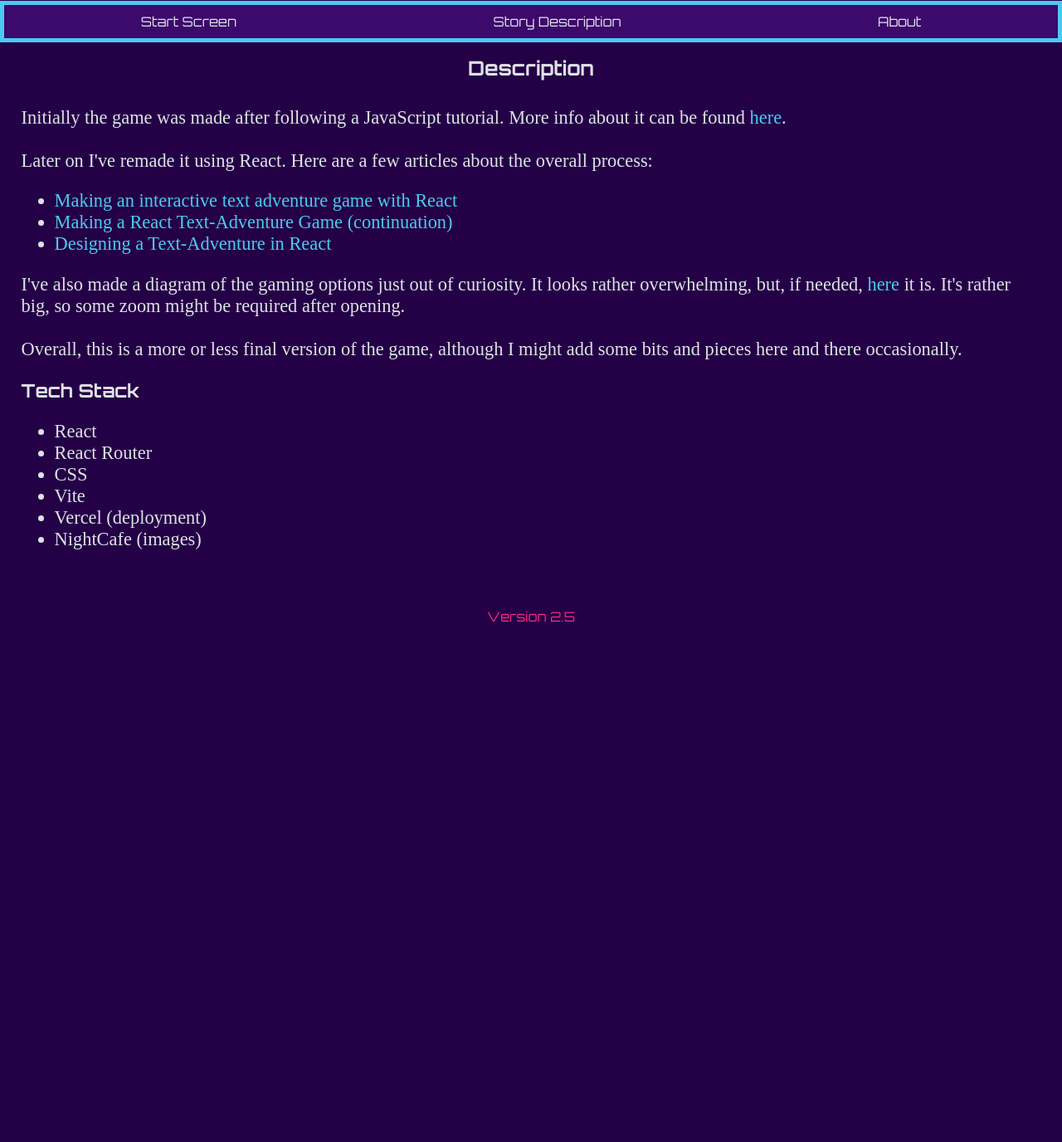
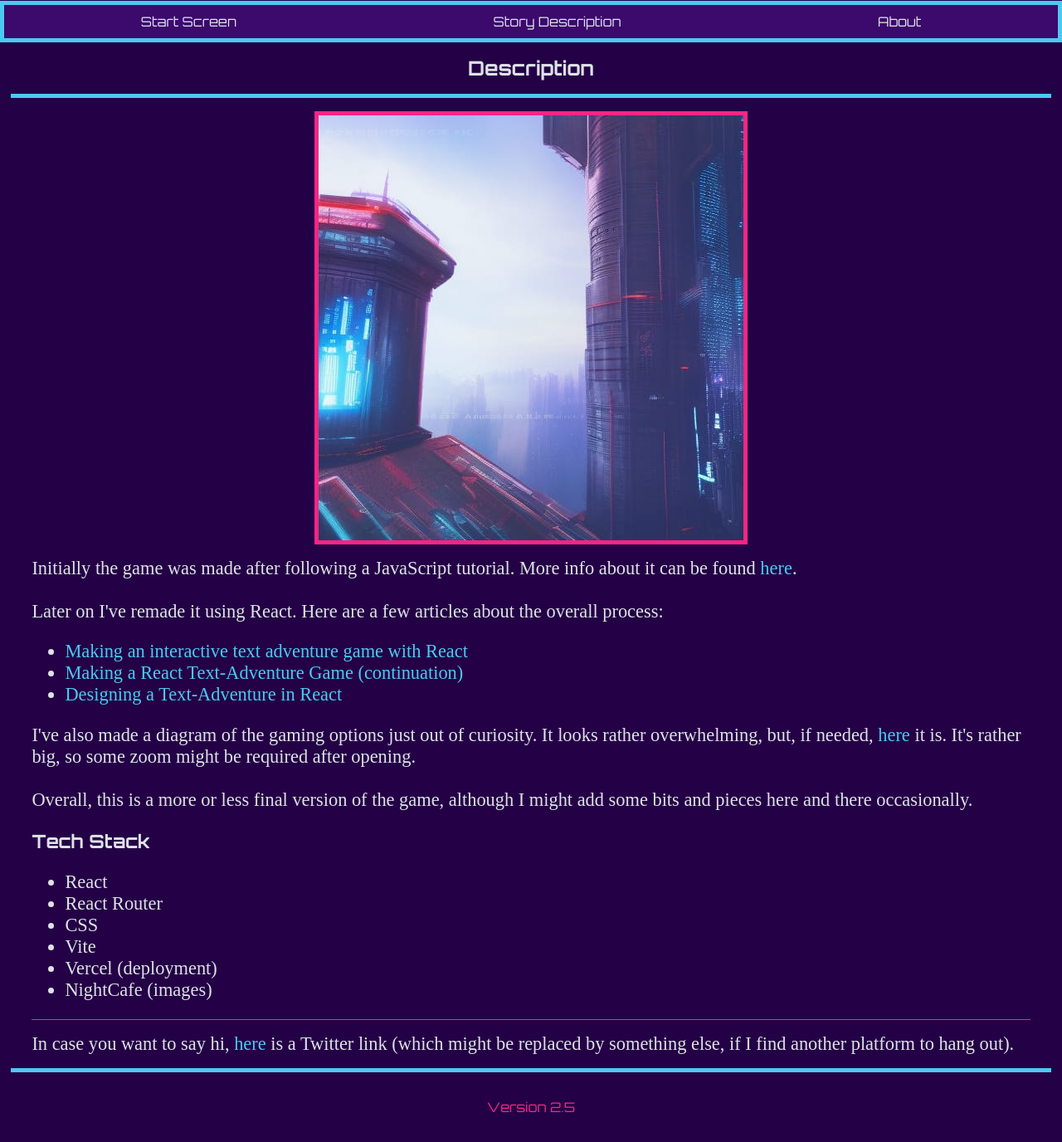
Before and after one commit to Dimterion/PoTW, a React (Vite) app: page /description in a window 1280 px wide. Shown: the whole page at 83% size. Before the commit the page ends 800 px from the top, so only its background shows below. Built offline with nearby package versions, Linux system fonts and the light colour scheme; a web font is replaced by a local one.

Commit message:
adjust description screen

```diff
--- a/src/pages/AboutScreen/AboutScreen.jsx
+++ b/src/pages/AboutScreen/AboutScreen.jsx
@@ -9,6 +9,9 @@ function AboutScreen() {
       <h2>Interactive Text-Adventure Game</h2>
       <h3>Extended Cut</h3>
       <div className="aboutScreen-linksContainer">
+        <Link className="aboutScreen-link" to="/">
+          {">"} Start Screen
+        </Link>
         <Link className="aboutScreen-link" to="/description">
           {">"} Description
         </Link>
@@ -20,9 +23,6 @@ function AboutScreen() {
         >
           {">"} Original Version
         </a>
-        <Link className="aboutScreen-link" to="/">
-          {">"} Start Screen
-        </Link>
       </div>
       <a
         className="aboutScreen-personalLink"
--- a/src/pages/DescriptionScreen/DescriptionScreen.jsx
+++ b/src/pages/DescriptionScreen/DescriptionScreen.jsx
@@ -1,5 +1,6 @@
 import Header from "../../components/Header/Header";
 import Footer from "../../components/Footer/Footer";
+import descriptionScreenImage from "../../assets/descriptionScreenImage.jpg";
 import { diagramLink } from "../../utils/diagramLink";
 import "./descriptionScreen.css";
 
@@ -9,6 +10,11 @@ function DescriptionScreen() {
       <Header />
       <h2 className="descriptionScreen-header">Description</h2>
       <div className="descriptionScreen-text">
+        <img
+          className="descriptionScreen-image"
+          src={descriptionScreenImage}
+          alt="Futuristic towers"
+        />
         <div>
           Initially the game was made after following a JavaScript tutorial.
           More info about it can be found{" "}
@@ -88,6 +94,19 @@ function DescriptionScreen() {
             <li>NightCafe (images)</li>
           </ul>
         </div>
+        <div className="descriptionScreen-socialMediaLink">
+          In case you want to say hi,{" "}
+          <a
+            className="descriptionScreen-link"
+            href="https://twitter.com/Dimterion"
+            target="_blank"
+            rel="noopener noreferrer"
+          >
+            here
+          </a>{" "}
+          is a Twitter link (which might be replaced by something else, if I
+          find another platform to hang out).
+        </div>
       </div>
       <Footer />
     </div>
--- a/src/pages/DescriptionScreen/descriptionScreen.css
+++ b/src/pages/DescriptionScreen/descriptionScreen.css
@@ -18,6 +18,18 @@
   font-family: "Turret Road", cursive;
   font-size: 1.4rem;
   padding: 2vh 2vw;
+  margin: 0 1vw;
+  border-top: 5px solid var(--tertiaryColor);
+  border-bottom: 5px solid var(--tertiaryColor);
+}
+
+.descriptionScreen-image {
+  display: block;
+  border: 5px solid var(--secondaryColor);
+  width: 512px;
+  max-width: 90vw;
+  object-fit: cover;
+  margin: 0 auto 2vh;
 }
 
 .descriptionScreen-link {
@@ -35,6 +47,11 @@
   font-size: 1.4rem;
 }
 
+.descriptionScreen-socialMediaLink {
+  border-top: 1px solid var(--secondaryColor);
+  padding-top: 1rem;
+}
+
 @keyframes descriptionScreen-load {
   0% {
     transform: translateY(-10px);
--- a/src/pages/StartScreen/startScreen.css
+++ b/src/pages/StartScreen/startScreen.css
@@ -88,7 +88,10 @@
 .startScreen-menu {
   display: flex;
   flex-flow: column nowrap;
-  margin: 1.5rem;
+  margin: 1.5rem 0 0;
+  padding: 1rem;
+  border-top: 1px solid var(--tertiaryColor);
+  border-bottom: 1px solid var(--tertiaryColor);
 }
 
 .startScreen-btn {
```
Also changed, not shown: src/assets/descriptionScreenImage.jpg (added).
